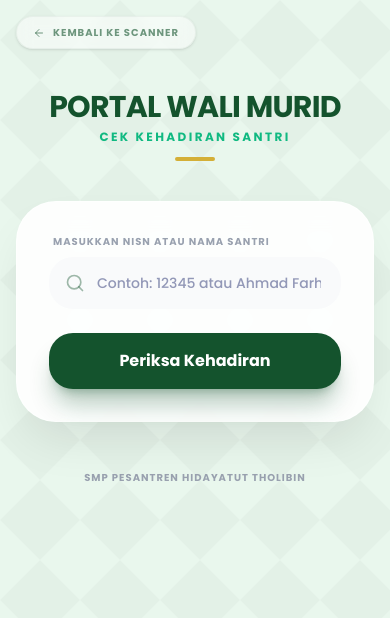
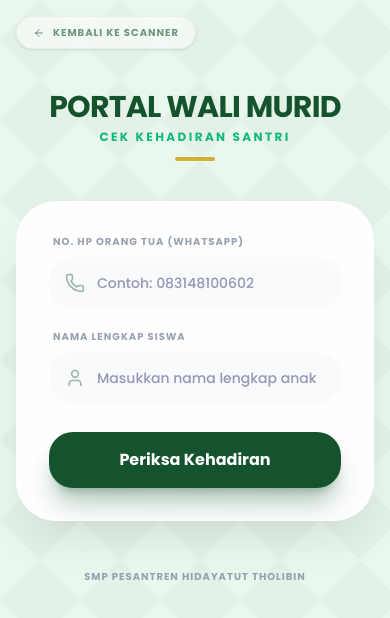
Before and after one commit to yusufdmuhammad812/ADMIN_YSF, a React (Vite) app in the folder frontend/: page /cek in a window 390 px wide. Shown: the top 618 px of the page. Built offline with nearby package versions, Linux system fonts and the light colour scheme.

Commit message:
feat: login to parent portal using parent phone and student name

```diff
--- a/frontend/src/pages/ParentPortalPage.jsx
+++ b/frontend/src/pages/ParentPortalPage.jsx
@@ -1,19 +1,20 @@
 import { useState } from 'react';
 import { motion, AnimatePresence } from 'framer-motion';
-import { Search, UserCircle, Clock, Calendar, CheckCircle, AlertCircle, ArrowLeft } from 'lucide-react';
+import { Search, UserCircle, Clock, Calendar, CheckCircle, AlertCircle, ArrowLeft, Phone, User } from 'lucide-react';
 import { Link } from 'react-router-dom';
 
 import { getBaseUrl } from '../utils/api';
 
 const ParentPortalPage = () => {
-  const [nisn, setNisn] = useState('');
+  const [parentPhone, setParentPhone] = useState('');
+  const [studentName, setStudentName] = useState('');
   const [results, setResults] = useState([]);
   const [error, setError] = useState('');
   const [loading, setLoading] = useState(false);
 
   const handleSearch = async (e) => {
     e.preventDefault();
-    if (!nisn) return;
+    if (!parentPhone || !studentName) return;
 
     setLoading(true);
     setError('');
@@ -21,7 +22,11 @@ const ParentPortalPage = () => {
 
     try {
       const baseUrl = getBaseUrl();
-      const response = await fetch(`${baseUrl}/api/parent/check/${nisn}`);
+      const response = await fetch(`${baseUrl}/api/parent/check-secure`, {
+        method: 'POST',
+        headers: { 'Content-Type': 'application/json' },
+        body: JSON.stringify({ parentPhone, studentName })
+      });
       const data = await response.json();
 
       if (response.ok) {
@@ -62,25 +67,41 @@ const ParentPortalPage = () => {
 
         {/* Search Card */}
         <div className="glass-card p-8 mb-8 shadow-2xl shadow-pesantren-primary/5">
-          <form onSubmit={handleSearch} className="flex flex-col gap-6">
+          <form onSubmit={handleSearch} className="flex flex-col gap-5">
             <div>
-              <label className="block text-[10px] font-black text-gray-400 uppercase tracking-widest mb-2 ml-1">Masukkan NISN atau Nama Santri</label>
+              <label className="block text-[10px] font-black text-gray-400 uppercase tracking-widest mb-2 ml-1">No. HP Orang Tua (WhatsApp)</label>
               <div className="relative">
                 <input
                   type="text"
-                  placeholder="Contoh: 12345 atau Ahmad Farhan"
-                  value={nisn}
-                  onChange={(e) => setNisn(e.target.value)}
-                  className="w-full px-5 py-4 pl-12 bg-gray-50 border-0 rounded-[1.5rem] focus:ring-2 focus:ring-pesantren-emerald outline-none transition-all font-medium text-sm"
+                  placeholder="Contoh: 083148100602"
+                  value={parentPhone}
+                  onChange={(e) => setParentPhone(e.target.value)}
+                  className="w-full px-5 py-4 pl-12 bg-gray-50 border-0 rounded-[1.5rem] focus:ring-2 focus:ring-pesantren-emerald outline-none transition-all font-medium text-sm text-[#2B3674]"
                   required
                 />
-                <Search className="absolute left-4 top-1/2 -translate-y-1/2 w-5 h-5 text-pesantren-primary/40" />
+                <Phone className="absolute left-4 top-1/2 -translate-y-1/2 w-5 h-5 text-pesantren-primary/40" />
               </div>
             </div>
+
+            <div>
+              <label className="block text-[10px] font-black text-gray-400 uppercase tracking-widest mb-2 ml-1">Nama Lengkap Siswa</label>
+              <div className="relative">
+                <input
+                  type="text"
+                  placeholder="Masukkan nama lengkap anak Anda"
+                  value={studentName}
+                  onChange={(e) => setStudentName(e.target.value)}
+                  className="w-full px-5 py-4 pl-12 bg-gray-50 border-0 rounded-[1.5rem] focus:ring-2 focus:ring-pesantren-emerald outline-none transition-all font-medium text-sm text-[#2B3674]"
+                  required
+                />
+                <User className="absolute left-4 top-1/2 -translate-y-1/2 w-5 h-5 text-pesantren-primary/40" />
+              </div>
+            </div>
+
             <button
               type="submit"
               disabled={loading}
-              className="w-full bg-pesantren-primary hover:bg-pesantren-emerald text-white py-4 rounded-[1.5rem] font-bold shadow-xl shadow-pesantren-primary/30 transition-all flex justify-center items-center gap-2 disabled:opacity-50 active:scale-95"
+              className="w-full bg-pesantren-primary hover:bg-pesantren-emerald text-white py-4 rounded-[1.5rem] font-bold shadow-xl shadow-pesantren-primary/30 transition-all flex justify-center items-center gap-2 disabled:opacity-50 active:scale-95 mt-2"
             >
               {loading ? 'Mencari...' : 'Periksa Kehadiran'}
             </button>
```
Also changed, not shown: 1 other file (tests, documents, lock files or other folders).
